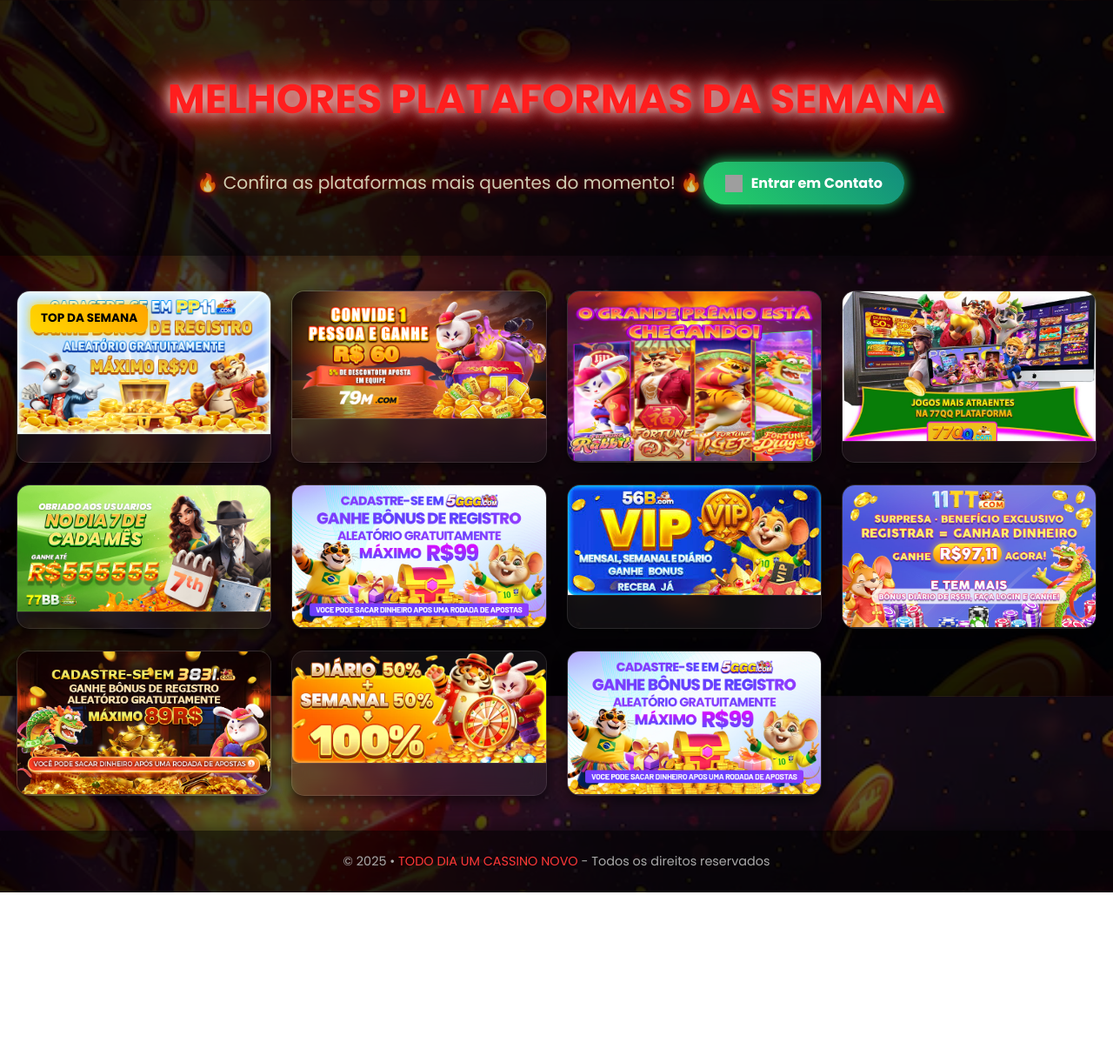
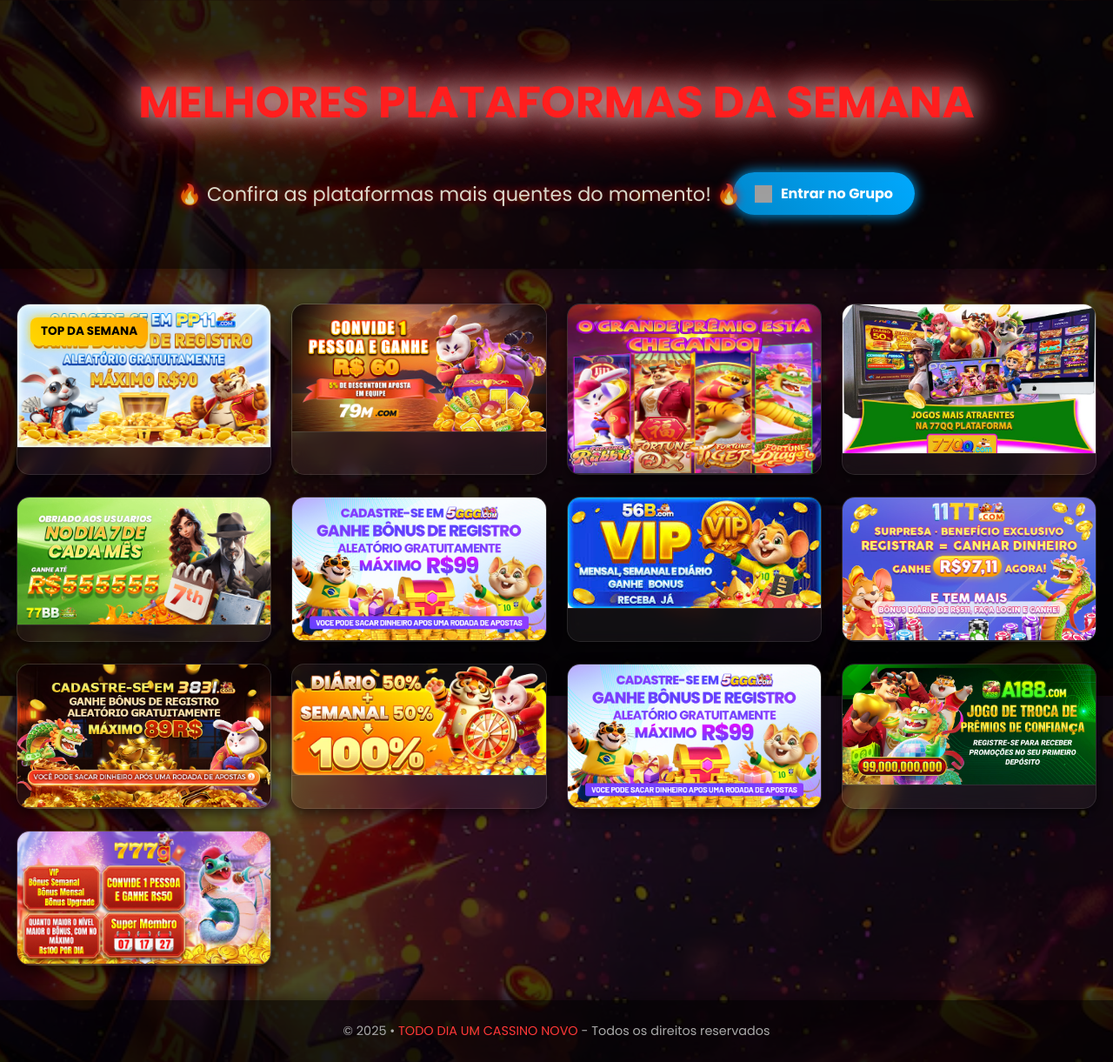
Before and after one commit to Comprove/novidadescassinos, a plain HTML site: page index.html in a window 1280 px wide. Shown: the whole page at 87% size. Before the commit the page ends 1026 px from the top, so only its background shows below. Drawn offline with Linux system fonts and the light colour scheme; grey boxes are pictures that could not be loaded.

Commit message:
Add files via upload

```diff
--- a/index.html
+++ b/index.html
@@ -6,7 +6,6 @@
   <title>MELHORES PLATAFORMAS DA SEMANA</title>
   <link href="https://fonts.googleapis.com/css2?family=Poppins:wght@400;700&display=swap" rel="stylesheet">
   <style>
-    /* ======= ESTILOS GERAIS ======= */
     body {
       margin: 0;
       font-family: 'Poppins', sans-serif;
@@ -16,48 +15,46 @@
       background-size: cover;
     }
 
-    /* ======= CABEÇALHO ======= */
     header {
       text-align: center;
       padding: 50px 20px;
       background: rgba(0, 0, 0, 0.6);
       box-shadow: 0 5px 20px rgba(0, 0, 0, 0.4);
       position: relative;
+      overflow: hidden;
     }
 
     /* ======= TÍTULO 3D PISCANDO ======= */
     h1 {
-      font-size: 2.8em;
+      font-size: 3em;
       font-weight: 900;
       text-transform: uppercase;
       color: #ff1e1e;
       text-shadow:
-        0 0 10px #ff1e1e,
-        0 0 20px #ff1e1e,
+        0 0 15px #ff1e1e,
         0 0 30px #ff0000,
-        0 0 40px #ff0000,
-        2px 2px 5px #000;
-      animation: piscar 1.5s infinite alternate;
+        0 0 60px #ff0000,
+        2px 2px 10px #000;
+      animation: piscar 1.6s infinite alternate, aparecer 1s ease-out;
     }
 
     @keyframes piscar {
-      from { text-shadow:
-        0 0 10px #ff1e1e,
-        0 0 20px #ff1e1e,
-        0 0 30px #ff0000,
-        0 0 40px #ff0000;
+      from {
+        text-shadow: 0 0 15px #ff1e1e, 0 0 30px #ff0000, 0 0 60px #ff0000;
         transform: scale(1);
       }
-      to { text-shadow:
-        0 0 15px #fff,
-        0 0 30px #ff4444,
-        0 0 50px #ff1e1e,
-        0 0 70px #ff1e1e;
+      to {
+        text-shadow: 0 0 30px #fff, 0 0 50px #ff4d4d, 0 0 80px #ff1e1e;
         transform: scale(1.05);
       }
     }
 
-    /* ======= SUBTÍTULO E BOTÃO ======= */
+    @keyframes aparecer {
+      from { opacity: 0; transform: translateY(-30px); }
+      to { opacity: 1; transform: translateY(0); }
+    }
+
+    /* ======= SUBTÍTULO + BOTÃO ======= */
     .subheader {
       display: flex;
       justify-content: center;
@@ -65,43 +62,46 @@
       flex-wrap: wrap;
       gap: 15px;
       margin-top: 15px;
+      animation: aparecer 1.3s ease-out;
     }
 
     .subheader p {
-      font-size: 1.2em;
-      color: #ffd;
+      font-size: 1.3em;
+      color: #ffe;
       text-shadow: 0 0 10px #ff0000;
       animation: pulse 2s infinite;
     }
 
     @keyframes pulse {
       0% { transform: scale(1); opacity: 1; }
-      50% { transform: scale(1.05); opacity: 0.8; }
+      50% { transform: scale(1.08); opacity: 0.85; }
       100% { transform: scale(1); opacity: 1; }
     }
 
-    .whatsapp-btn {
-      background: linear-gradient(45deg, #25D366, #128C7E);
+    /* ======= BOTÃO TELEGRAM ======= */
+    .telegram-btn {
+      background: linear-gradient(45deg, #0088cc, #00aaff);
       border: none;
       padding: 12px 25px;
       color: #fff;
       border-radius: 30px;
       font-weight: bold;
       cursor: pointer;
-      box-shadow: 0 0 15px #25D366;
+      box-shadow: 0 0 15px #00aaff;
       transition: all 0.3s ease;
       text-decoration: none;
       display: inline-flex;
       align-items: center;
       gap: 10px;
+      animation: aparecer 1.6s ease-out;
     }
 
-    .whatsapp-btn:hover {
+    .telegram-btn:hover {
       transform: scale(1.1);
-      box-shadow: 0 0 25px #25D366;
+      box-shadow: 0 0 25px #00aaff;
     }
 
-    .whatsapp-btn img {
+    .telegram-btn img {
       width: 20px;
       height: 20px;
     }
@@ -113,6 +113,7 @@
       gap: 25px;
       padding: 40px 20px;
       justify-items: center;
+      animation: aparecer 1.5s ease-out;
     }
 
     .card {
@@ -179,10 +180,10 @@
     <div class="subheader">
       <p>🔥 Confira as plataformas mais quentes do momento! 🔥</p>
 
-      <!-- ✅ BOTÃO DE WHATSAPP -->
-      <a href="https://wa.me/+5511974171756" target="_blank" class="whatsapp-btn">
-        <img src="https://cdn-icons-png.flaticon.com/512/733/733585.png" alt="WhatsApp">
-        Entrar em Contato
+      <!-- ✅ BOTÃO DO TELEGRAM -->
+      <a href="https://t.me/+1E0Er2iWo9YyMDUx" target="_blank" class="telegram-btn">
+        <img src="https://cdn-icons-png.flaticon.com/512/2111/2111646.png" alt="Telegram">
+        Entrar no Grupo
       </a>
     </div>
   </header>
@@ -190,70 +191,21 @@
   <section class="plataformas">
     <div class="card">
       <span class="top-banner">TOP DA SEMANA</span>
-      <a href="https://pp11i1.com/?pid=3179229509" target="_blank" rel="noopener">
-        <img src="pp11.png" alt="CADASTRAR" />
-      </a>
+      <a href="https://pp11i1.com/?pid=3179229509" target="_blank"><img src="pp11.png" alt="CADASTRAR" /></a>
     </div>
 
-    <div class="card">
-      <a href="https://79m002.com/?pid=1891488437" target="_blank" rel="noopener">
-        <img src="79m.png" alt="Plataforma 2" />
-      </a>
-    </div>
-
-    <div class="card">
-      <a href="https://okkokok.com/?dl=bijh4e" target="_blank" rel="noopener">
-        <img src="okk.png" alt="Plataforma 3" />
-      </a>
-    </div>
-
-    <div class="card">
-      <a href="https://77qq100.com/?pid=3717976237" target="_blank" rel="noopener">
-        <img src="77QQ.jpg" alt="Plataforma 4" />
-      </a>
-    </div>
-
-    <div class="card">
-      <a href="https://77bb13.com/?pid=2614868851" target="_blank" rel="noopener">
-        <img src="77BB.png" alt="Plataforma 5" />
-      </a>
-    </div>
-
-    <div class="card">
-      <a href="https://5ggg66.vip/?pid=3026530471" target="_blank" rel="noopener">
-        <img src="5ggg.jpg" alt="Plataforma 6" />
-      </a>
-    </div>
-
-    <div class="card">
-      <a href="https://56bj1.com/?pid=1826427152" target="_blank" rel="noopener">
-        <img src="56b.jpg" alt="Plataforma 7" />
-      </a>
-    </div>
-
-    <div class="card">
-      <a href="https://11tt3.com/?pid=3296775783" target="_blank" rel="noopener">
-        <img src="11tt.jpg" alt="Plataforma 8" />
-      </a>
-    </div>
-
-    <div class="card">
-      <a href="https://383182.com/?pid=2832697249" target="_blank" rel="noopener">
-        <img src="3831.png" alt="Plataforma 9" />
-      </a>
-    </div>
-
-    <div class="card">
-      <a href="https://67a01.com/?pid=2751576996" target="_blank" rel="noopener">
-        <img src="67a.png" alt="Plataforma 10" />
-      </a>
-    </div>
-
-    <div class="card">
-      <a href="https://5ggg111.com/?pid=3026530471" target="_blank" rel="noopener">
-        <img src="5ggg.jpg" alt="Plataforma 11" />
-      </a>
-    </div>
+    <div class="card"><a href="https://79m002.com/?pid=1891488437" target="_blank"><img src="79m.png" alt="Plataforma 2" /></a></div>
+    <div class="card"><a href="https://okkokok.com/?dl=bijh4e" target="_blank"><img src="okk.png" alt="Plataforma 3" /></a></div>
+    <div class="card"><a href="https://77qq100.com/?pid=3717976237" target="_blank"><img src="77QQ.jpg" alt="Plataforma 4" /></a></div>
+    <div class="card"><a href="https://77bb13.com/?pid=2614868851" target="_blank"><img src="77BB.png" alt="Plataforma 5" /></a></div>
+    <div class="card"><a href="https://5ggg66.vip/?pid=3026530471" target="_blank"><img src="5ggg.jpg" alt="Plataforma 6" /></a></div>
+    <div class="card"><a href="https://56bj1.com/?pid=1826427152" target="_blank"><img src="56b.jpg" alt="Plataforma 7" /></a></div>
+    <div class="card"><a href="https://11tt3.com/?pid=3296775783" target="_blank"><img src="11tt.jpg" alt="Plataforma 8" /></a></div>
+    <div class="card"><a href="https://383182.com/?pid=2832697249" target="_blank"><img src="3831.png" alt="Plataforma 9" /></a></div>
+    <div class="card"><a href="https://67a01.com/?pid=2751576996" target="_blank"><img src="67a.png" alt="Plataforma 10" /></a></div>
+    <div class="card"><a href="https://5ggg111.com/?pid=3026530471" target="_blank"><img src="5ggg.jpg" alt="Plataforma 11" /></a></div>
+    <div class="card"><a href="https://a188.store/?a=ovfyy69g" target="_blank"><img src="a188.jpg" alt="Plataforma 12" /></a></div>
+    <div class="card"><a href="https://777g.shop/?a=7i13km3g" target="_blank"><img src="777g.jpg" alt="Plataforma 13" /></a></div>
   </section>
 
   <footer>
```
Also changed, not shown: 777g.jpg (added), a188.jpg (added), dark-gradient.jpg (added).
